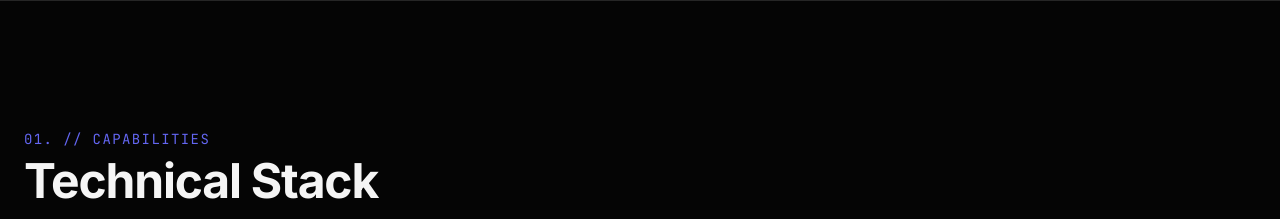
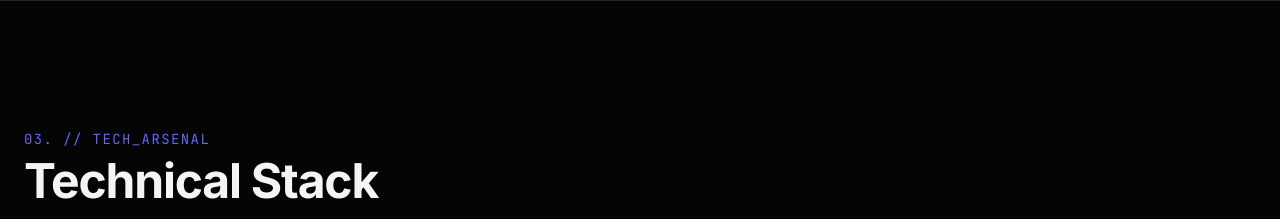
Before and after one commit to Anmol-Srivastava-073/portfolio, a React (Vite) app: page / in a window 1280 px wide. Shown: the part 2820-3039 px from the top of the page. Built offline with nearby package versions, Linux system fonts and the light colour scheme.

Commit message:
Update Skills.jsx

```diff
--- a/src/components/Skills.jsx
+++ b/src/components/Skills.jsx
@@ -21,7 +21,7 @@ function Skills() {
     <section id="skills" className="py-32 px-6 border-t border-border bg-base">
       <div className="max-w-7xl mx-auto">
         <div className="mb-16">
-          <h2 className="font-mono text-accent mb-2 tracking-widest text-sm">01. // CAPABILITIES</h2>
+          <h2 className="font-mono text-accent mb-2 tracking-widest text-sm">03. // TECH_ARSENAL</h2>
           <h3 className="text-4xl md:text-5xl font-bold tracking-tight text-textMain">Technical Stack</h3>
         </div>
 
```
